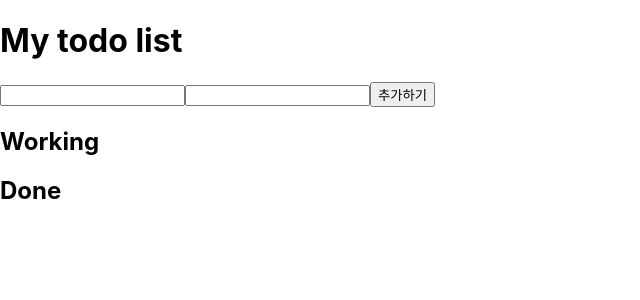
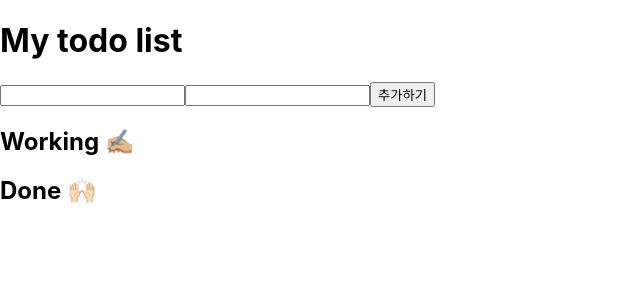
Before and after one commit to 2njeong/simsim, a React (Create React App) app in the folder todolist_practice/: page / in a window 1280 px wide. Shown: the top 300 px of the page, without its empty margins (0-640 px from the left). Built offline with nearby package versions, Linux system fonts and the light colour scheme.

Commit message:
feat: Working, Done 부분 컴포넌트 분리

```diff
--- a/todolist_practice/src/App.jsx
+++ b/todolist_practice/src/App.jsx
@@ -1,5 +1,6 @@
 import { useState } from "react";
 import Layout from "./components/Layout";
+import MakeCards from "./components/MakeCards";
 import "./App.css";
 
 function App() {
@@ -24,7 +25,14 @@ function App() {
   return (
     <>
       <Layout todolist={todolist} setTodolist={setTodolist} />
-      <div>
+      <MakeCards
+        now="Working ✍🏼"
+        todolist={todolist}
+        deleteBtn={deleteBtn}
+        doneOrCancelBtn={doneOrCancelBtn}
+        isActive={false}
+      />
+      {/* <div>
         <h2>Working</h2>
         {todolist
           .filter((a) => a.isDone === false)
@@ -38,8 +46,8 @@ function App() {
               </div>
             );
           })}
-      </div>
-      <div>
+      </div> */}
+      {/* <div>
         <h2>Done</h2>
         {todolist
           .filter((a) => a.isDone === true)
@@ -53,7 +61,14 @@ function App() {
               </div>
             );
           })}
-      </div>
+      </div> */}
+      <MakeCards
+        now="Done 🙌🏻"
+        todolist={todolist}
+        deleteBtn={deleteBtn}
+        doneOrCancelBtn={doneOrCancelBtn}
+        isActive={true}
+      />
     </>
   );
 }
--- a/todolist_practice/src/components/Layout.jsx
+++ b/todolist_practice/src/components/Layout.jsx
@@ -27,7 +27,7 @@ function Layout({ todolist, setTodolist }) {
   };
 
   return (
-    <header>
+    <header className="header">
       <h1>My todo list</h1>
       <div>
         <input value={title} onChange={titleInput}></input>
--- /dev/null
+++ b/todolist_practice/src/components/MakeCards.jsx
@@ -0,0 +1,25 @@
+import React from "react";
+
+function MakeCards({ now, todolist, deleteBtn, doneOrCancelBtn, isActive }) {
+  return (
+    <div>
+      <h2>{now}</h2>
+      {todolist
+        .filter((a) => a.isDone === isActive)
+        .map((todo) => {
+          return (
+            <div key={todo.id}>
+              <h3>{todo.title}</h3>
+              <h4>{todo.content}</h4>
+              <button onClick={() => deleteBtn(todo.id)}>삭제하기</button>
+              <button onClick={() => doneOrCancelBtn(todo.id)}>
+                {todo.isDone ? "삭제" : "완료"}
+              </button>
+            </div>
+          );
+        })}
+    </div>
+  );
+}
+
+export default MakeCards;
```
